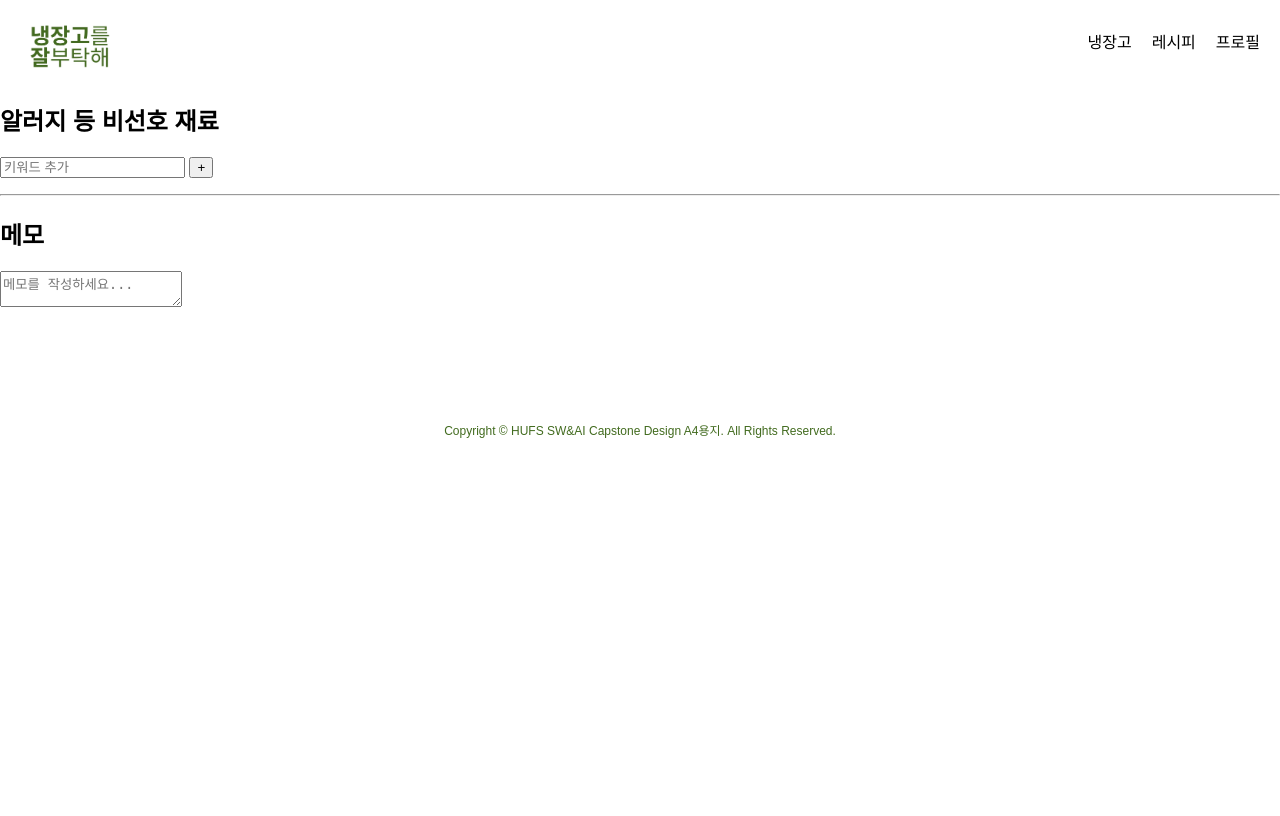
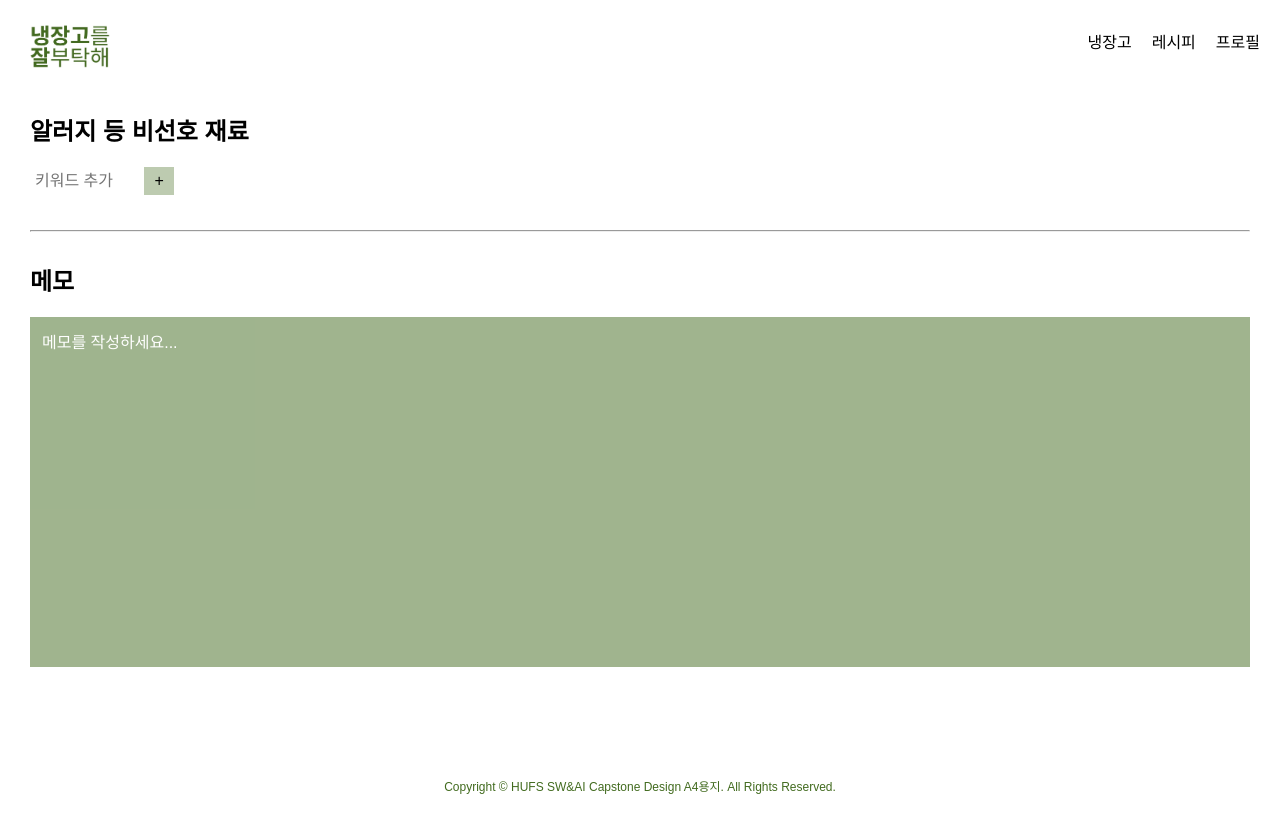
Before and after one commit to collinahn/take_care_of_my_refrigerator, a Flask app: page /settings/ in a window 1280 px wide. Before the commit the page ends 438 px from the top, so only its background shows below. Run offline with Flask 3, Linux system fonts and the light colour scheme; parts of the project's set-up code (start-up, migrations or seed data) failed here and were passed over.

Commit message:
settings css 수정

```diff
--- a/static/css/settings.css
+++ b/static/css/settings.css
@@ -29,47 +29,56 @@ header {
 
 h2 {
     font-size: 24px;
+    margin-left: 30px;
+    margin-top: 30px;
 }
 
 #keywordForm {
     margin-bottom: 20px;
+    margin-left: 30px;
 }
 
 #keywordInput {
     padding: 5px;
     font-size: 16px;
+    width: 100px;
+    border: none;
+
 }
 
 button {
     padding: 5px 10px;
     font-size: 16px;
+    border: none;
+    background-color: rgba(66, 107, 31, 0.35);
 }
 
 .keywordList {
-    display: flex;
-    flex-wrap: wrap;
     list-style: none;
     padding: 0;
 }
 
 .keywordItem {
     margin: 5px;
+    display: inline-block;
+    background-color: rgba(66, 107, 31, 0.1);
+    padding: 5px;
+    border-radius: 20px;
 }
 
 .keywordItem span {
     padding: 5px;
     cursor: pointer;
-    background-color: #f0f0f0;
-    border-radius: 5px;
 }
 
 .deleteBtn {
-    margin-left: 5px;
+    margin-left: 3px;
     cursor: pointer;
 }
 
-.memoContainer {
-    margin-top: 20px;
+hr {
+    margin: 0 30px;
+    margin-top: 35px;
 }
 
 .memoHeader {
@@ -83,9 +92,14 @@ button {
 
 .memoBox {
     background-color: #426B1F;
+    opacity: 0.5;
     padding: 10px;
     min-height: 100px;
     border: none;
+    width: calc(100% - 60px);
+    margin: 0 30px;
+    box-sizing: border-box;
+    height: 350px;
 }
 
 .memoBox textarea {
@@ -96,6 +110,11 @@ button {
     resize: none;
     font-family: inherit;
     font-size: inherit;
+    color: white;
+}
+
+.memoBox textarea::placeholder {
+    color: white;
 }
 
 footer p {
--- a/static/js/hate_script.js
+++ b/static/js/hate_script.js
@@ -13,7 +13,7 @@ document.addEventListener('DOMContentLoaded', function() {
         li.textContent = keyword;
         const deleteBtn = document.createElement('span');
         deleteBtn.classList.add('deleteBtn');
-        deleteBtn.innerHTML = '&nbsp;&nbsp;<b>x</b>'; // x를 볼드체로 만들고 스페이스 추가
+        deleteBtn.innerHTML = '✕'; // x를 볼드체
         deleteBtn.addEventListener('click', () => deleteKeyword(keyword));
         li.appendChild(deleteBtn);
         keywordList.appendChild(li);
--- a/templates/settings.html
+++ b/templates/settings.html
@@ -157,7 +157,7 @@
             href="splash_screens/8.3__iPad_Mini_portrait.png">
 
 
-        <link rel="stylesheet" href="/css/recipe.css" />
+        <link rel="stylesheet" href="/css/settings.css" />
 
     </head>
 
```
Also changed, not shown: static/resources/logo.jpg (renamed from resources/logo.jpg).
